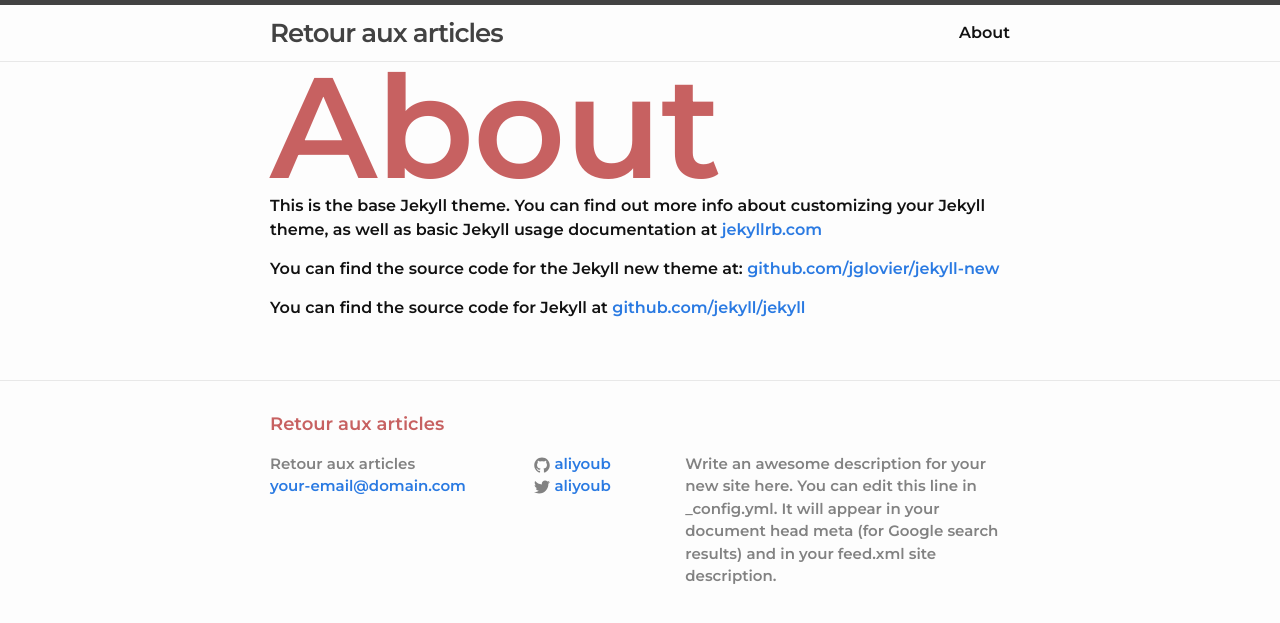
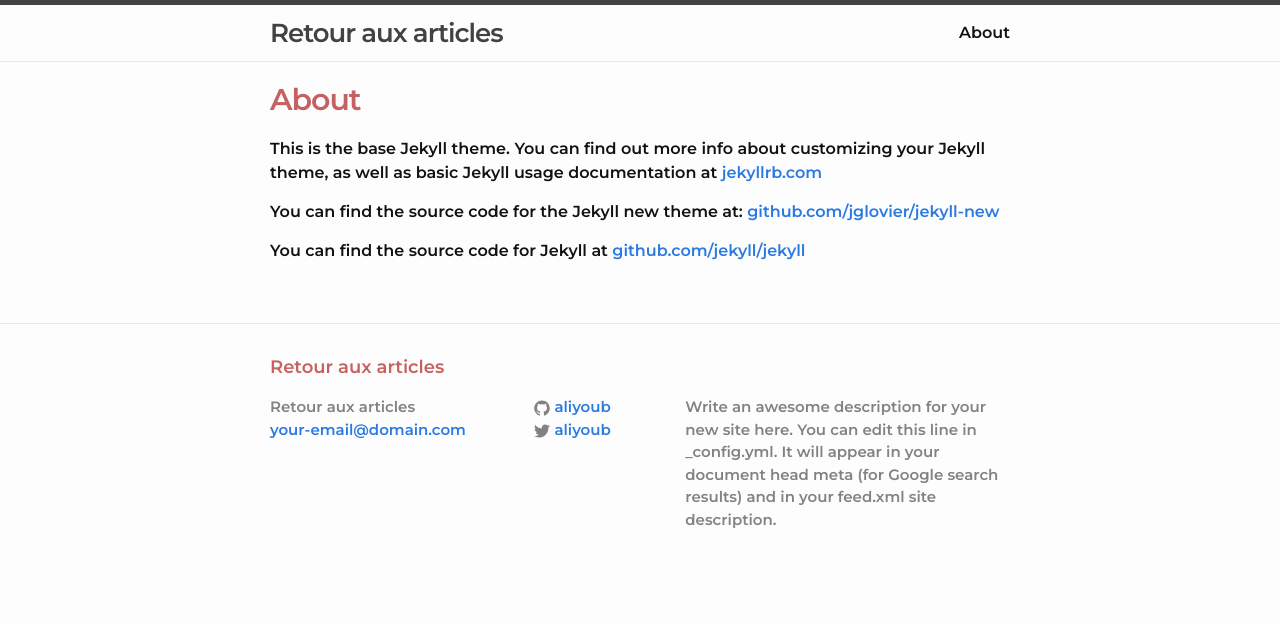
Before and after one commit to abiForSofteam/abiForSofteam.github.io, a Jekyll site: the page built from about.md, in a window 1280 px wide. Shown: the top 623 px of the page. Built offline with Jekyll 4.4.1, drawn with Linux system fonts in a browser that asks for light colours.

Commit message:
others commits...

```diff
--- a/css/main.css
+++ b/css/main.css
@@ -376,7 +376,7 @@ pre > code {
 }
 
 .post-title {
-  font-size: 143px;
+  font-size: 30px;
   letter-spacing: -1px;
   line-height: 0.5;
 }
```
